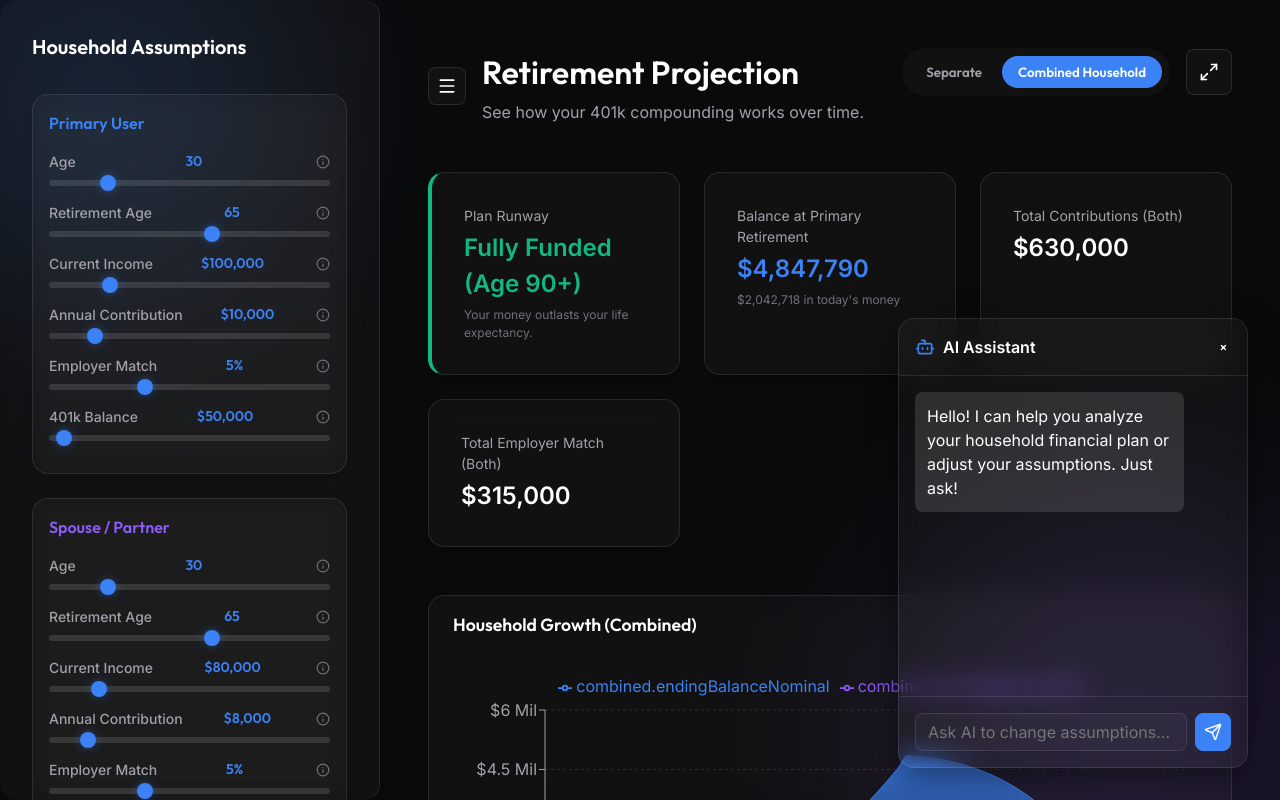
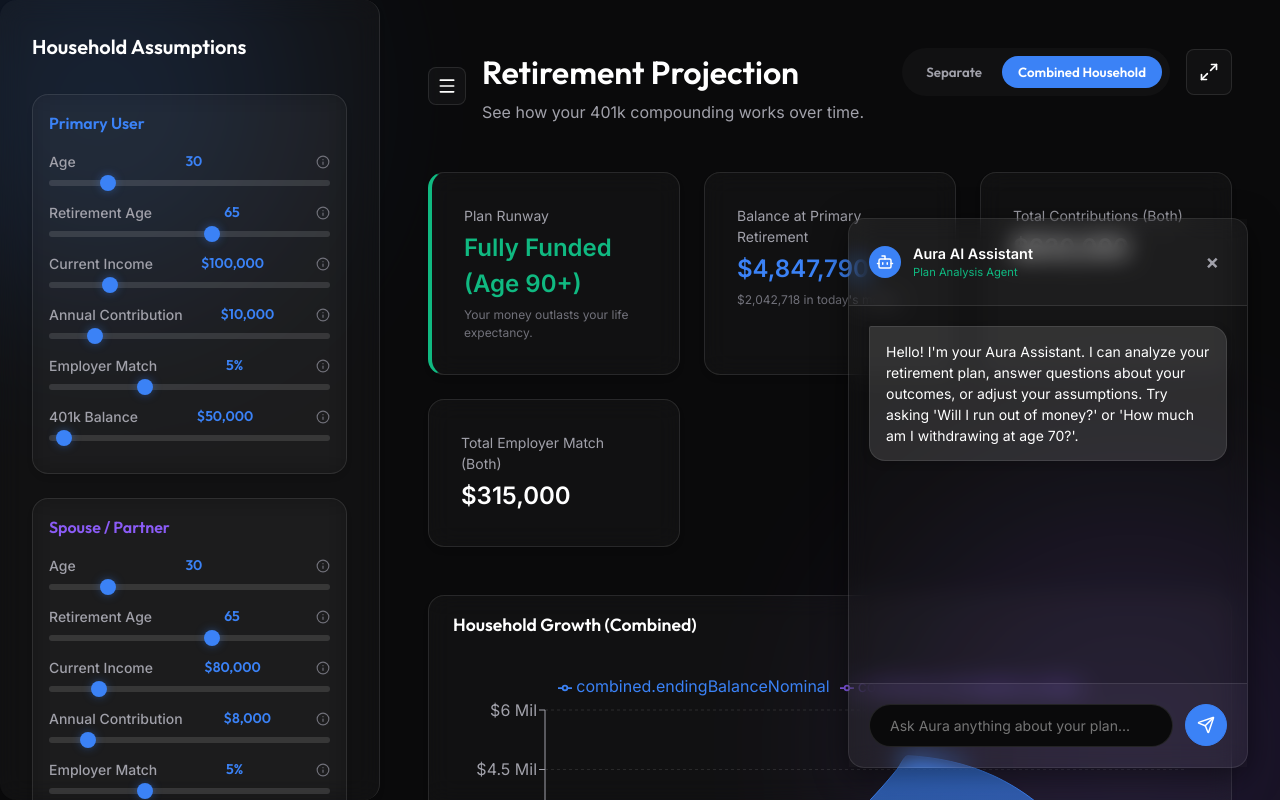
Before and after one commit to aravindannet/FinancialPlanner, a React (Vite) app: page / in a window 1280 px wide. Both pictures are taken after a click on the button 1219 px from the left and 739 px from the top of the page. Shown: the top 800 px of the page. Built offline with nearby package versions, Linux system fonts and the light colour scheme.

Commit message:
Implement advanced NLP for Aura AI Assistant: Answers balance/withdrawal queries, analyzes plan health, and updates assumptions

```diff
--- a/src/App.tsx
+++ b/src/App.tsx
@@ -221,7 +221,7 @@ function App() {
 
       <Dashboard data={projectionData} state={state} updateState={updateState} />
 
-      <ChatInterface />
+      <ChatInterface state={state} updateState={updateState} data={projectionData} />
     </div>
   );
 }
--- a/src/components/ChatInterface.tsx
+++ b/src/components/ChatInterface.tsx
@@ -1,16 +1,23 @@
 import React, { useState, useRef, useEffect } from 'react';
 import { Send, Bot } from 'lucide-react';
+import type { AppState, YearData } from '../App';
 
 interface Message {
   text: string;
   sender: 'user' | 'bot';
 }
 
-export const ChatInterface: React.FC = () => {
+interface ChatInterfaceProps {
+  state: AppState;
+  updateState: (key: keyof AppState, value: number | boolean) => void;
+  data: YearData[];
+}
+
+export const ChatInterface: React.FC<ChatInterfaceProps> = ({ state, updateState, data }) => {
   const [isOpen, setIsOpen] = useState(false);
   const [input, setInput] = useState('');
   const [messages, setMessages] = useState<Message[]>([
-    { text: "Hello! I can help you analyze your household financial plan or adjust your assumptions. Just ask!", sender: 'bot' }
+    { text: "Hello! I'm your Aura Assistant. I can analyze your retirement plan, answer questions about your outcomes, or adjust your assumptions. Try asking 'Will I run out of money?' or 'How much am I withdrawing at age 70?'.", sender: 'bot' }
   ]);
 
   const endOfMessagesRef = useRef<HTMLDivElement>(null);
@@ -21,33 +28,155 @@ export const ChatInterface: React.FC = () => {
     }
   }, [messages, isOpen]);
 
+  const processQuery = (query: string) => {
+    const q = query.toLowerCase();
+
+    // 1. Withdrawal Queries
+    const withdrawMatch = q.match(/(?:withdraw|taking out|spending).*?(\d+)/i);
+    if (withdrawMatch) {
+      const targetAge = parseInt(withdrawMatch[1]);
+      const yearData = data.find(d => d.userAge === targetAge || d.spouse.age === targetAge);
+      if (yearData) {
+        const isSpouse = q.includes('spouse') || q.includes('wife') || q.includes('husband');
+        const isCombined = q.includes('combined') || q.includes('total') || q.includes('household');
+
+        let amount = 0;
+        let note = "";
+        if (isCombined) {
+          amount = yearData.combined.withdrawals;
+          note = "This is your total household spending (grossed up for taxes).";
+        } else if (isSpouse) {
+          amount = yearData.spouse.withdrawals;
+          note = "This is your spouse's individual portion.";
+        } else {
+          amount = yearData.user.withdrawals;
+          note = "This is your individual portion.";
+        }
+
+        if (amount === 0) {
+          return `You aren't withdrawing anything at age ${targetAge} because you are still in the saving phase! Contributions stop and withdrawals begin at age ${isSpouse ? state.spouseRetireAge : state.retireAge}.`;
+        }
+
+        return `At age ${targetAge}, your projected withdrawal is **$${Math.round(amount).toLocaleString()}**.
+${note}
+*Note: This amount reflects the inflation-adjusted value needed to maintain your purchasing power.*`;
+      }
+      return `I don't have data for age ${targetAge} in this plan.`;
+    }
+
+    // 2. Balance Queries
+    const balanceMatch = q.match(/(?:balance|have|net worth|savings|portfolio).*?(\d+)/i);
+    if (balanceMatch) {
+      const targetAge = parseInt(balanceMatch[1]);
+      const yearData = data.find(d => d.userAge === targetAge || d.spouse.age === targetAge);
+      if (yearData) {
+        const isSpouse = q.includes('spouse') || q.includes('wife') || q.includes('husband');
+        const isCombined = q.includes('combined') || q.includes('total') || q.includes('household');
+
+        const d = isCombined ? yearData.combined : (isSpouse ? yearData.spouse : yearData.user);
+        const type = isCombined ? "Combined Portfolio" : (isSpouse ? "Spouse's Portfolio" : "Primary Portfolio");
+
+        return `At age ${targetAge}, your **${type}** is projected to be:
+• **Nominal**: $${Math.round(d.endingBalanceNominal).toLocaleString()}
+• **Real Value**: $${Math.round(d.endingBalanceReal).toLocaleString()}`;
+      }
+      return `Age ${targetAge} is outside the range of this ${state.lifeExpectancy}-year plan.`;
+    }
+
+    // 3. Success / Runway Queries
+    if (q.includes('run out') || q.includes('deplete') || q.includes('success') || q.includes('money last') || q.includes('die broke')) {
+      const depletionYear = data.find(d => d.combined.endingBalanceNominal <= 0 && d.userAge >= state.retireAge);
+      if (depletionYear) {
+        return `⚠️ Based on your current assumptions, your portfolio is projected to deplete at age **${depletionYear.userAge}**.
+To fix this, consider:
+• Increasing your **Expected Return**
+• Reducing your **Net Withdrawal Rate**
+• Pushing back your **Retirement Age**`;
+      } else {
+        return `🎉 Good news! Your plan is **Fully Funded**. Your savings are projected to last until at least age **${state.lifeExpectancy}** with a final balance of **$${Math.round(data[data.length-1].combined.endingBalanceNominal).toLocaleString()}**.`;
+      }
+    }
+
+    // 4. Comparison Queries
+    if (q.includes('spouse') || q.includes('more than') || q.includes('compare')) {
+      if (q.includes('match')) {
+        return `You are getting a **${state.userMatchPct}%** match, while your spouse is getting **${state.spouseMatchPct}%**. Is your employer more generous, or is it time for a renegotiation? 😉`;
+      }
+      if (q.includes('contribution') || q.includes('save')) {
+        const diff = Math.abs(state.userContribution - state.spouseContribution);
+        return `You are contributing **$${state.userContribution.toLocaleString()}** and your spouse is contributing **$${state.spouseContribution.toLocaleString()}**. That's a difference of **$${diff.toLocaleString()}** per year.`;
+      }
+    }
+
+    // 5. Timeline Queries
+    if (q.includes('when') && (q.includes('retire') || q.includes('stop working'))) {
+      return `According to your settings, you plan to retire at age **${state.retireAge}**, and your spouse plans to retire at age **${state.spouseRetireAge}**.`;
+    }
+
+    // 6. Assumption Updates
+    if (q.includes('set') || q.includes('change') || q.includes('update')) {
+      const valMatch = q.match(/(\d+(?:\.\d+)?)/);
+      if (valMatch) {
+        const val = parseFloat(valMatch[0]);
+        if (q.includes('inflation')) {
+          updateState('inflation', val);
+          return `✅ Done. I've updated the **Annual Inflation** to **${val}%**.`;
+        }
+        if (q.includes('return') || q.includes('growth') || q.includes('interest')) {
+          updateState('expectedReturn', val);
+          return `✅ Done. I've updated the **Expected Return** to **${val}%**.`;
+        }
+        if (q.includes('contribution') || q.includes('save')) {
+          updateState('userContribution', val);
+          return `✅ Done. Your **Annual Contribution** is now **$${val.toLocaleString()}**.`;
+        }
+      }
+    }
+
+    // 7. General Financial Advice / Philosophy
+    if (q.includes('real') && q.includes('nominal')) {
+      return "**Nominal** is the actual number of dollars in your account. **Real** is the purchasing power of those dollars in today's money. If you have $1M in 30 years but inflation was high, that $1M might only buy what $400k buys today—that's the 'Real' value.";
+    }
+
+    if (q.includes('tax') || q.includes('social security')) {
+      return `Your plan currently assumes an **${state.taxRate}%** effective tax rate and **$${state.socialSecurity.toLocaleString()}/mo** in Social Security benefits. These are subtracted from your total withdrawal need to arrive at the net 401k pull.`;
+    }
+
+    // 8. Help Fallback
+    return `I'm not quite sure how to answer that. You can ask me things like:
+• 'What is my balance at age 65?'
+• 'How much am I withdrawing at age 75?'
+• 'Will I run out of money?'
+• 'Set my inflation to 3.5%'
+• 'Compare our contributions'`;
+  };
+
   const handleSend = () => {
     if (!input.trim()) return;
-
-    // Add user message
-    setMessages(prev => [...prev, { text: input, sender: 'user' }]);
+    const userMsg = input;
+    setMessages(prev => [...prev, { text: userMsg, sender: 'user' }]);
     setInput('');
 
-    // Simulate AI response
     setTimeout(() => {
-      setMessages(prev => [...prev, {
-        text: "I'm a simulated AI assistant for this demo. I've noted your request, but I don't have the backend logic to modify the chart just yet! Feel free to adjust the sliders in the meantime.",
-        sender: 'bot'
-      }]);
-    }, 1000);
+      const botResponse = processQuery(userMsg);
+      setMessages(prev => [...prev, { text: botResponse, sender: 'bot' }]);
+    }, 600);
   };
 
   const handleKeyDown = (e: React.KeyboardEvent<HTMLInputElement>) => {
-    if (e.key === 'Enter') {
-      handleSend();
-    }
+    if (e.key === 'Enter') handleSend();
   };
 
   if (!isOpen) {
     return (
       <button
-        className="primary"
-        style={{ position: 'fixed', bottom: '2rem', right: '2rem', borderRadius: 'var(--radius-full)', padding: '1rem', boxShadow: '0 4px 12px rgba(0,0,0,0.5)' }}
+        className="primary animate-fade-in"
+        style={{
+          position: 'fixed', bottom: '2rem', right: '2rem',
+          borderRadius: 'var(--radius-full)', padding: '1rem',
+          boxShadow: '0 8px 32px var(--primary-glow)',
+          zIndex: 1000
+        }}
         onClick={() => setIsOpen(true)}
       >
         <Bot size={24} />
@@ -58,44 +187,85 @@ export const ChatInterface: React.FC = () => {
   return (
     <div className="glass-panel" style={{
       position: 'fixed', bottom: '2rem', right: '2rem',
-      width: '350px', height: '450px',
+      width: '400px', height: '550px',
       display: 'flex', flexDirection: 'column',
-      zIndex: 100,
-      boxShadow: '0 8px 32px rgba(0,0,0,0.5)'
+      zIndex: 1000,
+      boxShadow: '0 8px 32px rgba(0,0,0,0.5)',
+      animation: 'fadeIn 0.3s ease-out'
     }}>
-      <div style={{ padding: '1rem', borderBottom: '1px solid var(--border)', display: 'flex', justifyContent: 'space-between', alignItems: 'center' }}>
-        <div style={{ display: 'flex', alignItems: 'center', gap: '0.5rem', fontWeight: 600 }}>
-          <Bot size={20} color="var(--primary)" /> AI Assistant
+      {/* Header */}
+      <div style={{ padding: '1.25rem', borderBottom: '1px solid var(--border)', display: 'flex', justifyContent: 'space-between', alignItems: 'center', background: 'rgba(255,255,255,0.02)' }}>
+        <div style={{ display: 'flex', alignItems: 'center', gap: '0.75rem', fontWeight: 600 }}>
+          <div style={{ width: '32px', height: '32px', borderRadius: '50%', background: 'var(--primary)', display: 'flex', alignItems: 'center', justifyContent: 'center' }}>
+            <Bot size={18} color="white" />
+          </div>
+          <div>
+            <div style={{ fontSize: '0.9rem', color: 'var(--text-primary)' }}>Aura AI Assistant</div>
+            <div style={{ fontSize: '0.7rem', color: 'var(--accent-1)', fontWeight: 400 }}>Plan Analysis Agent</div>
+          </div>
         </div>
-        <button style={{ padding: '0.25rem', background: 'transparent', border: 'none' }} onClick={() => setIsOpen(false)}>×</button>
+        <button
+          style={{ padding: '0.5rem', background: 'transparent', border: 'none', color: 'var(--text-secondary)', fontSize: '1.5rem', cursor: 'pointer' }}
+          onClick={() => setIsOpen(false)}
+        >
+          ×
+        </button>
       </div>
 
-      <div style={{ flex: 1, padding: '1rem', overflowY: 'auto', display: 'flex', flexDirection: 'column', gap: '1rem' }}>
+      {/* Messages Area */}
+      <div style={{ flex: 1, padding: '1.25rem', overflowY: 'auto', display: 'flex', flexDirection: 'column', gap: '1.25rem', background: 'rgba(0,0,0,0.1)' }}>
         {messages.map((msg, idx) => (
-          <div key={idx} style={{ display: 'flex', gap: '0.5rem', alignSelf: msg.sender === 'user' ? 'flex-end' : 'flex-start', maxWidth: '85%' }}>
+          <div key={idx} style={{
+            display: 'flex',
+            flexDirection: 'column',
+            alignItems: msg.sender === 'user' ? 'flex-end' : 'flex-start',
+            maxWidth: '100%'
+          }}>
             <div style={{
               background: msg.sender === 'user' ? 'var(--primary)' : 'var(--bg-surface-active)',
               color: msg.sender === 'user' ? 'white' : 'var(--text-primary)',
-              padding: '0.75rem',
-              borderRadius: 'var(--radius-md)'
+              padding: '0.875rem 1rem',
+              borderRadius: msg.sender === 'user' ? '16px 16px 2px 16px' : '2px 16px 16px 16px',
+              fontSize: '0.875rem',
+              lineHeight: '1.5',
+              boxShadow: '0 2px 8px rgba(0,0,0,0.2)',
+              border: msg.sender === 'user' ? 'none' : '1px solid var(--border)',
+              whiteSpace: 'pre-wrap'
             }}>
-              {msg.text}
+              {msg.text.split('\n').map((line, i) => (
+                <div key={i} style={{ marginBottom: line.startsWith('•') ? '0.25rem' : '0' }}>
+                  {line.split('**').map((part, j) => j % 2 === 1 ? <b key={j}>{part}</b> : part)}
+                </div>
+              ))}
             </div>
           </div>
         ))}
         <div ref={endOfMessagesRef} />
       </div>
 
-      <div style={{ padding: '1rem', borderTop: '1px solid var(--border)', display: 'flex', gap: '0.5rem' }}>
+      {/* Input Area */}
+      <div style={{ padding: '1.25rem', borderTop: '1px solid var(--border)', display: 'flex', gap: '0.75rem', background: 'rgba(255,255,255,0.02)' }}>
         <input
           type="text"
-          placeholder="Ask AI to change assumptions..."
-          style={{ flex: 1 }}
+          placeholder="Ask Aura anything about your plan..."
+          style={{
+            flex: 1,
+            background: 'var(--bg-base)',
+            border: '1px solid var(--border)',
+            borderRadius: 'var(--radius-full)',
+            padding: '0.75rem 1.25rem',
+            fontSize: '0.875rem',
+            color: 'var(--text-primary)'
+          }}
           value={input}
           onChange={(e) => setInput(e.target.value)}
           onKeyDown={handleKeyDown}
         />
-        <button className="primary" style={{ padding: '0.5rem' }} onClick={handleSend}>
+        <button
+          className="primary"
+          style={{ width: '42px', height: '42px', borderRadius: '50%', padding: 0 }}
+          onClick={handleSend}
+        >
           <Send size={18} />
         </button>
       </div>
```
